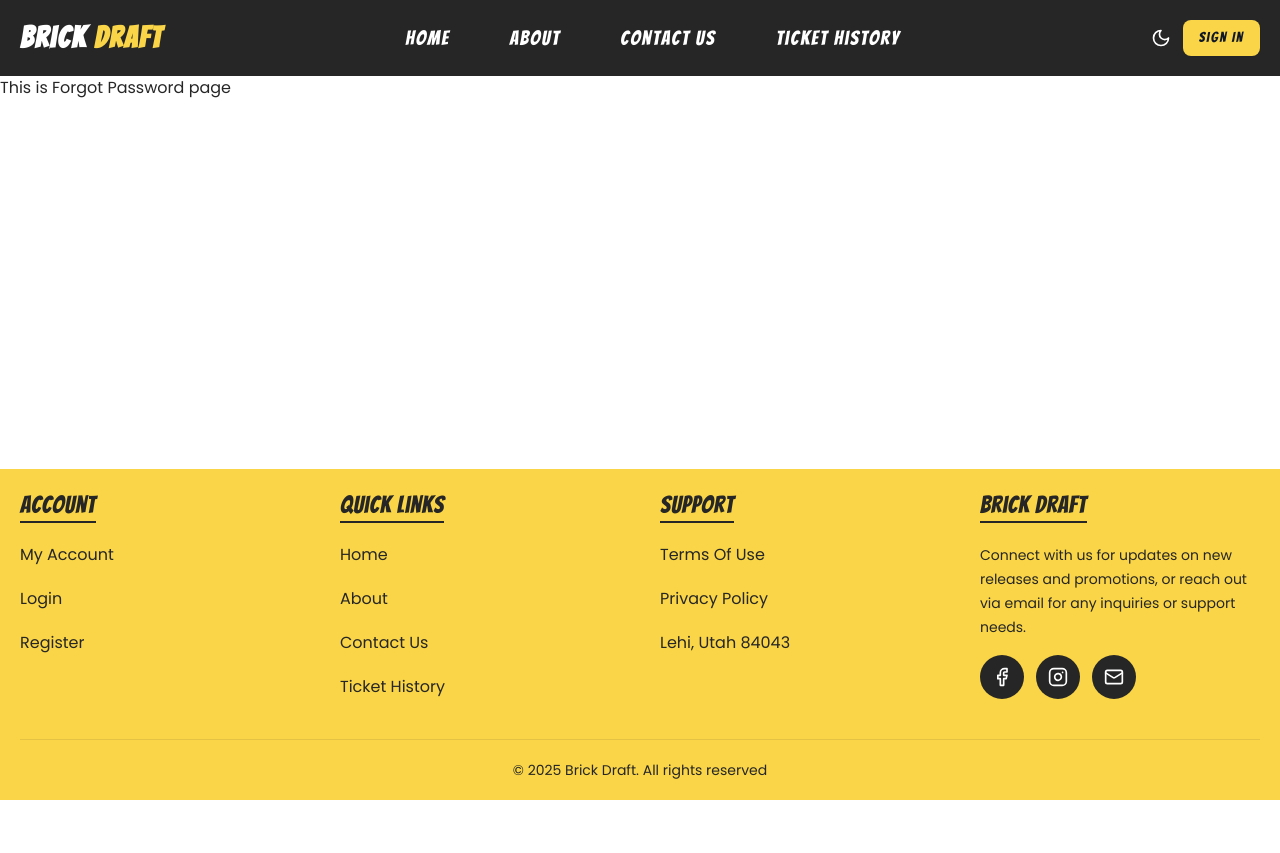
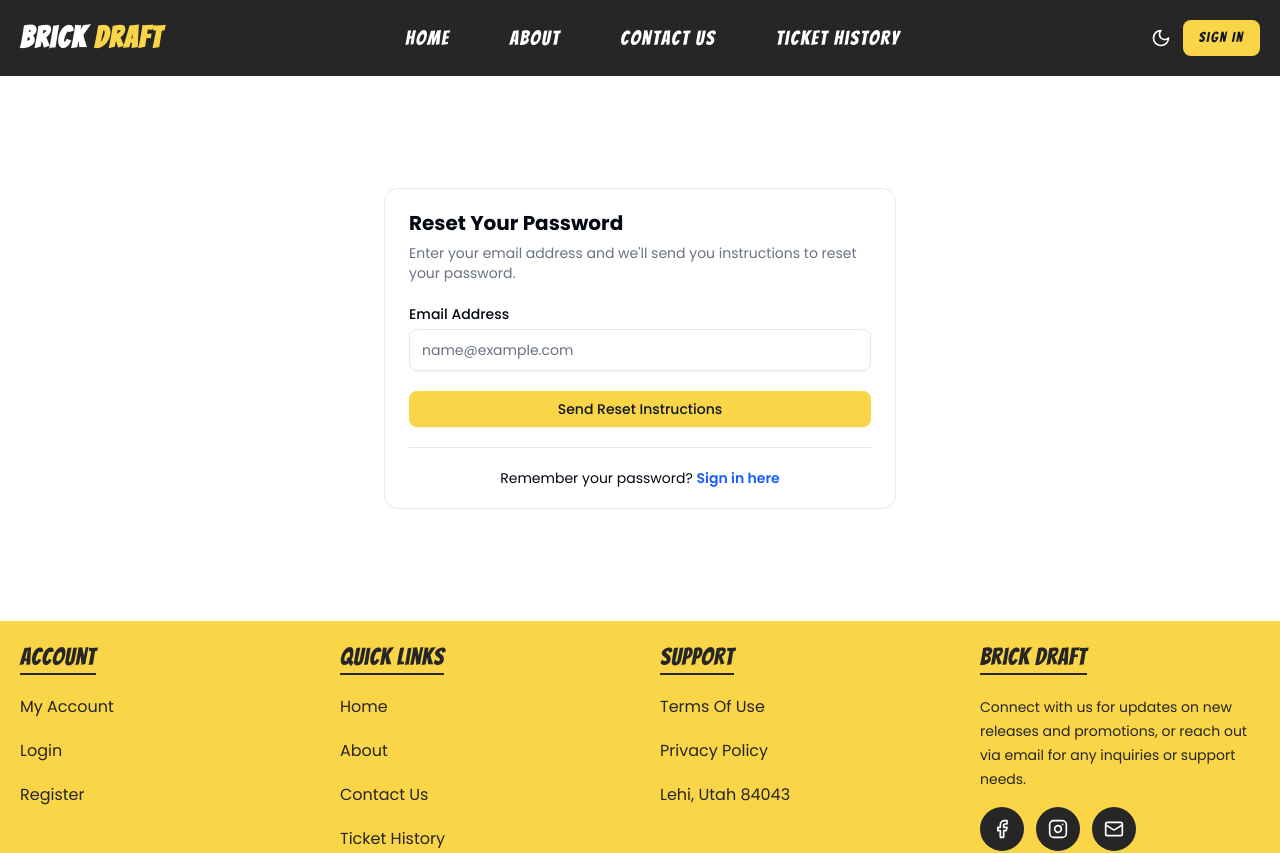
Before and after one commit to kramislife/brick-draft, a React (Vite) app: page /forgot-password in a window 1280 px wide. Shown: the top 853 px of the page. Before the commit the page ends 800 px from the top, so only its background shows below. Built offline with nearby package versions, Linux system fonts and the light colour scheme.

Commit message:
added a forgot-password page

```diff
--- a/src/components/layout/header/Header.jsx
+++ b/src/components/layout/header/Header.jsx
@@ -5,7 +5,7 @@ import { Button } from "@/components/ui/button";
 import { Sheet, SheetTrigger } from "@/components/ui/sheet";
 import { Dialog, DialogTrigger } from "@/components/ui/dialog";
 import MobileMenu from "@/components/layout/header/MobileMenu";
-import AuthDialog from "@/pages/auth/AuthDialog";
+import AuthDialog from "@/pages/AuthDialog";
 import { publicNavLinks } from "@/constant/userNavigation";
 import { useThemeToggle } from "@/hooks/toggleTheme";
 
--- a/src/components/layout/header/MobileMenu.jsx
+++ b/src/components/layout/header/MobileMenu.jsx
@@ -11,7 +11,7 @@ import {
 import { Dialog, DialogTrigger } from "@/components/ui/dialog";
 import { Button } from "@/components/ui/button";
 import { User } from "lucide-react";
-import AuthDialog from "@/pages/auth/AuthDialog";
+import AuthDialog from "@/pages/AuthDialog";
 
 const MobileMenu = ({ navLinks }) => {
   return (
--- a/src/pages/auth/AuthDialog.jsx
+++ b/src/pages/AuthDialog.jsx
@@ -7,8 +7,8 @@ import {
 } from "@/components/ui/dialog";
 import { Tabs, TabsContent, TabsList, TabsTrigger } from "@/components/ui/tabs";
 import { LogIn, UserPlus } from "lucide-react";
-import Login from "@/pages/auth/Login";
-import Register from "@/pages/auth/Register";
+import Login from "@/components/auth/Login";
+import Register from "@/components/auth/Register";
 
 const authTabs = [
   {
--- a/src/pages/auth/ForgotPassword.jsx
+++ b/src/pages/auth/ForgotPassword.jsx
@@ -1,11 +1,74 @@
-import React from 'react'
+import React from "react";
+import { Button } from "@/components/ui/button";
+import { Input } from "@/components/ui/input";
+import {
+  Card,
+  CardContent,
+  CardHeader,
+  CardTitle,
+  CardDescription,
+} from "@/components/ui/card";
+import { Dialog, DialogTrigger } from "@/components/ui/dialog";
+import { Label } from "@/components/ui/label";
+import AuthDialog from "@/pages/AuthDialog";
 
 const ForgotPassword = () => {
   return (
-    <div>
-      <h1>This is Forgot Password page</h1>
+    <div className="flex flex-col items-center justify-center py-28 px-5">
+      <div className="w-full max-w-lg">
+        {/* Main Card */}
+        <Card>
+          <CardHeader>
+            <CardTitle className="text-xl font-bold">
+              Reset Your Password
+            </CardTitle>
+            <CardDescription>
+              Enter your email address and we'll send you instructions to reset
+              your password.
+            </CardDescription>
+          </CardHeader>
+
+          <CardContent className="space-y-5">
+            {/* Form */}
+            <div className="space-y-5">
+              <div className="space-y-2">
+                <Label htmlFor="email">Email Address</Label>
+                <div className="relative">
+                  <Input
+                    id="email"
+                    type="email"
+                    placeholder="name@example.com"
+                  />
+                </div>
+              </div>
+
+              <Button variant="accent" className="w-full">
+                Send Reset Instructions
+              </Button>
+            </div>
+
+            {/* Sign In Link */}
+            <div className="text-center pt-5 border-t">
+              <p className="text-sm">
+                Remember your password?{" "}
+                <Dialog>
+                  <DialogTrigger asChild>
+                    <Button
+                      variant="link"
+                      className="text-blue-600 dark:text-accent p-0 h-auto font-semibold"
+                    >
+                      Sign in here
+                    </Button>
+                  </DialogTrigger>
+                  <AuthDialog />
+                </Dialog>
+              </p>
+            </div>
+          </CardContent>
+        </Card>
+      </div>
     </div>
-  )
-}
+  );
+};
 
-export default ForgotPassword
+export default ForgotPassword;
--- a/src/routes/UserRoutes.jsx
+++ b/src/routes/UserRoutes.jsx
@@ -6,10 +6,8 @@ import Home from "@/pages/Home";
 import About from "@/pages/About";
 import Contact from "@/pages/Contact";
 import History from "@/pages/History";
-import Login from "@/pages/auth/Login";
 import TermsofUse from "@/components/layout/footer/TermsofUse";
 import PrivacyPolicy from "@/components/layout/footer/PrivacyPolicy";
-import Register from "@/pages/auth/Register";
 import Profile from "@/pages/auth/Profile";
 import ForgotPassword from "@/pages/auth/ForgotPassword";
 import LotteryAll from "@/pages/LotteryAll";
@@ -26,8 +24,6 @@ const UserRoutes = () => {
         <Route path="/history" element={<History />} />
         <Route path="/terms" element={<TermsofUse />} />
         <Route path="/privacy" element={<PrivacyPolicy />} />
-        <Route path="/login" element={<Login />} />
-        <Route path="/register" element={<Register />} />
         <Route path="/forgot-password" element={<ForgotPassword />} />
         <Route path="/lottery/all" element={<LotteryAll />} />
         <Route path="/lottery/:id" element={<LotteryDetails />} />
```
Also changed, not shown: src/components/auth/Login.jsx (renamed from src/pages/auth/Login.jsx), src/components/auth/Register.jsx (renamed from src/pages/auth/Register.jsx).
